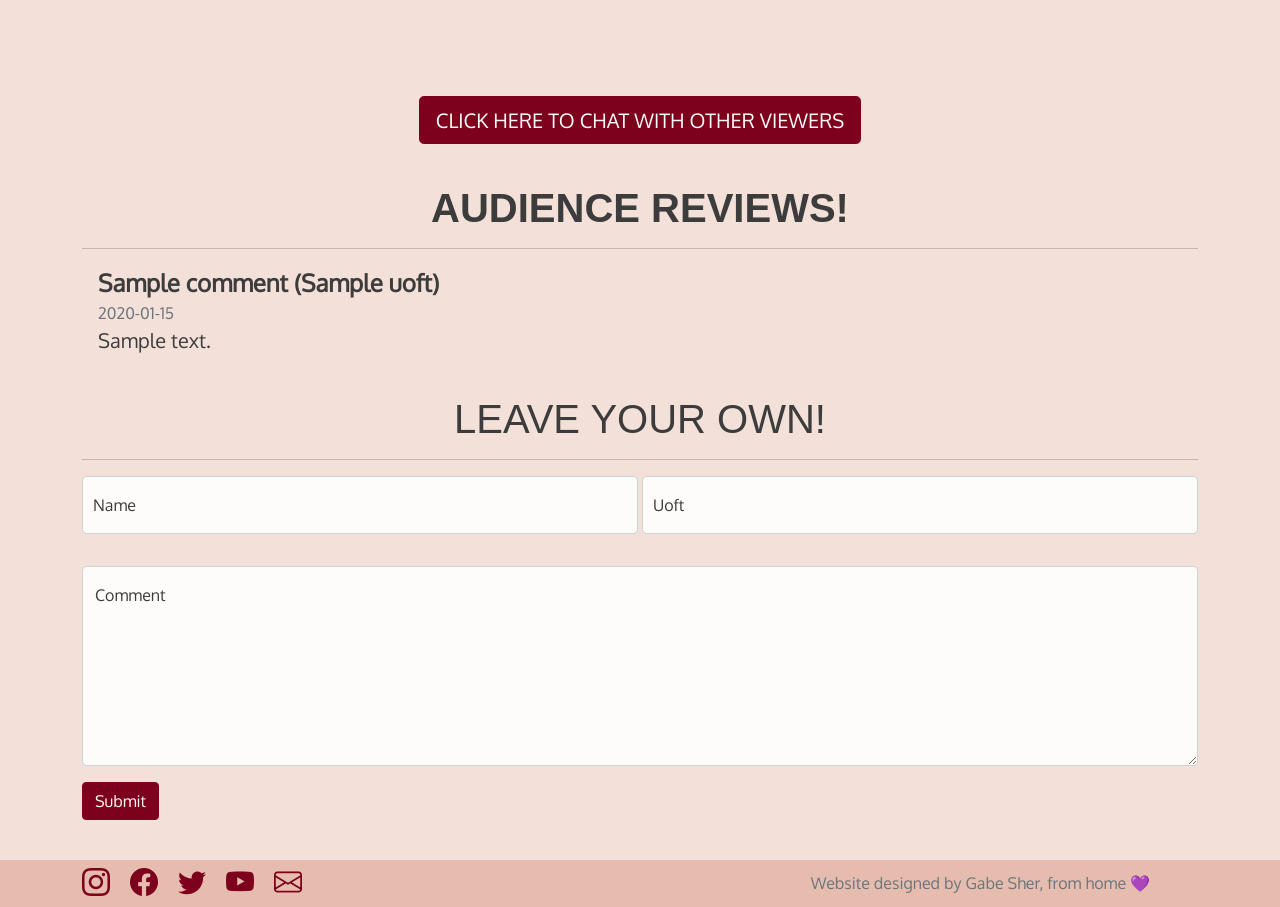
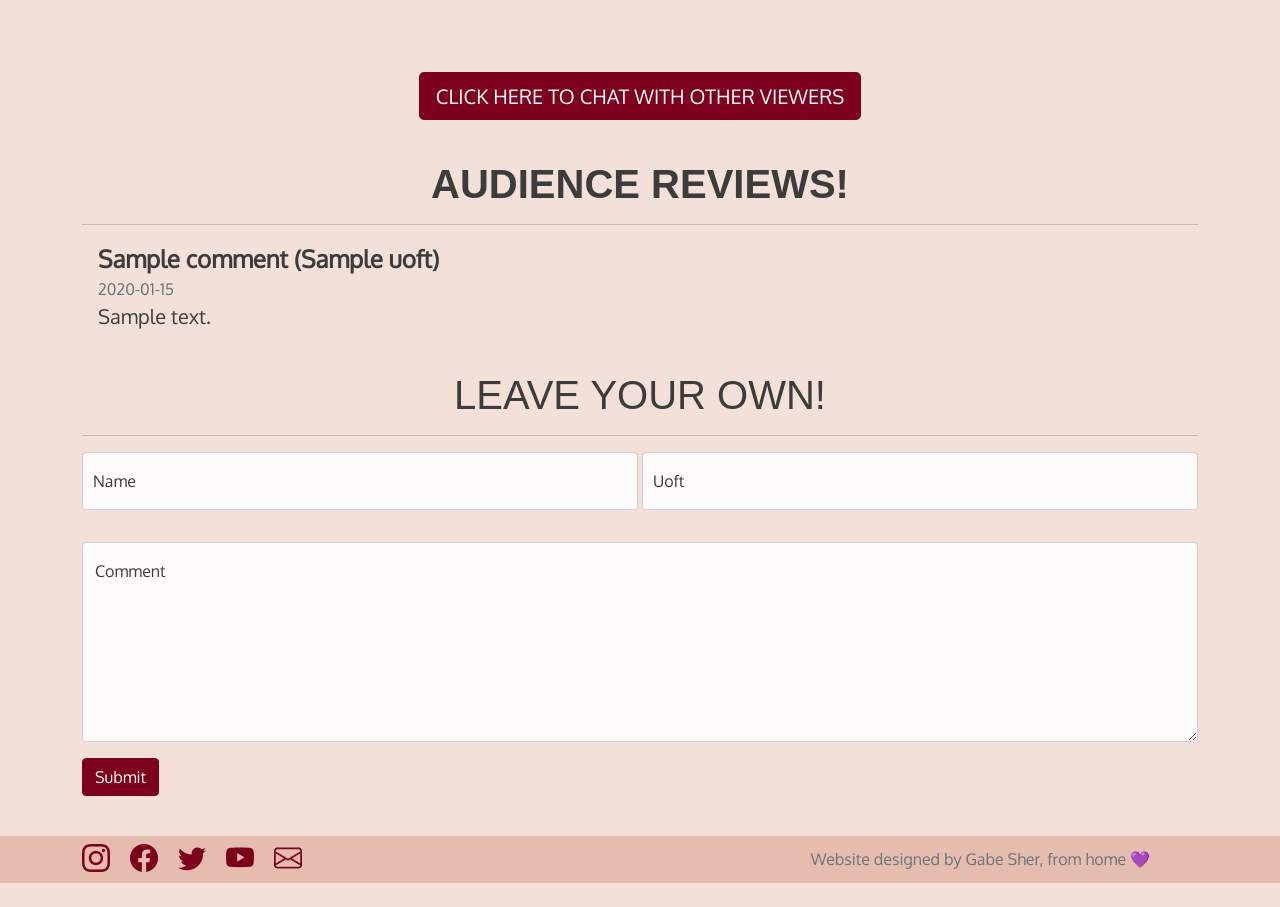
Before and after one commit to skulenite-web/2t1, a Python web app: template app/templates/watch.html in a window 1280 px wide. Shown: the part 826-1733 px from the top of the page. After the commit the page ends 1709 px from the top, so only its background shows below. Run offline with Jinja, Linux system fonts and the light colour scheme; the template is opened without the code that fills it: most values are stand-ins (such as "Sample title", 1, 10 or a date in 2020); form fields are guessed from the names that the template uses; some libraries are stand-ins or nearby versions; some web fonts are replaced.

Commit message:
Changed minor spacing on watch page

```diff
--- a/app/templates/watch.html
+++ b/app/templates/watch.html
@@ -19,7 +19,7 @@
             <iframe src="https://www.youtube.com/embed/GNPgH-SJO7w" frameborder="0" allow="accelerometer; autoplay; clipboard-write; encrypted-media; gyroscope; picture-in-picture" allowfullscreen></iframe>
         </div>
 
-        <div class='container mt-5'>
+        <div class='container mt-4'>
             <div class='row'>
                 <div class='d-inline-flex justify-content-center my-3 mt-5'>
                     <a class='btn btn-primary btn-lg text-center' href='https://www.youtube.com/live_chat?&v=GNPgH-SJO7w' target='_blank'>CLICK HERE TO CHAT WITH OTHER VIEWERS</a>
```
